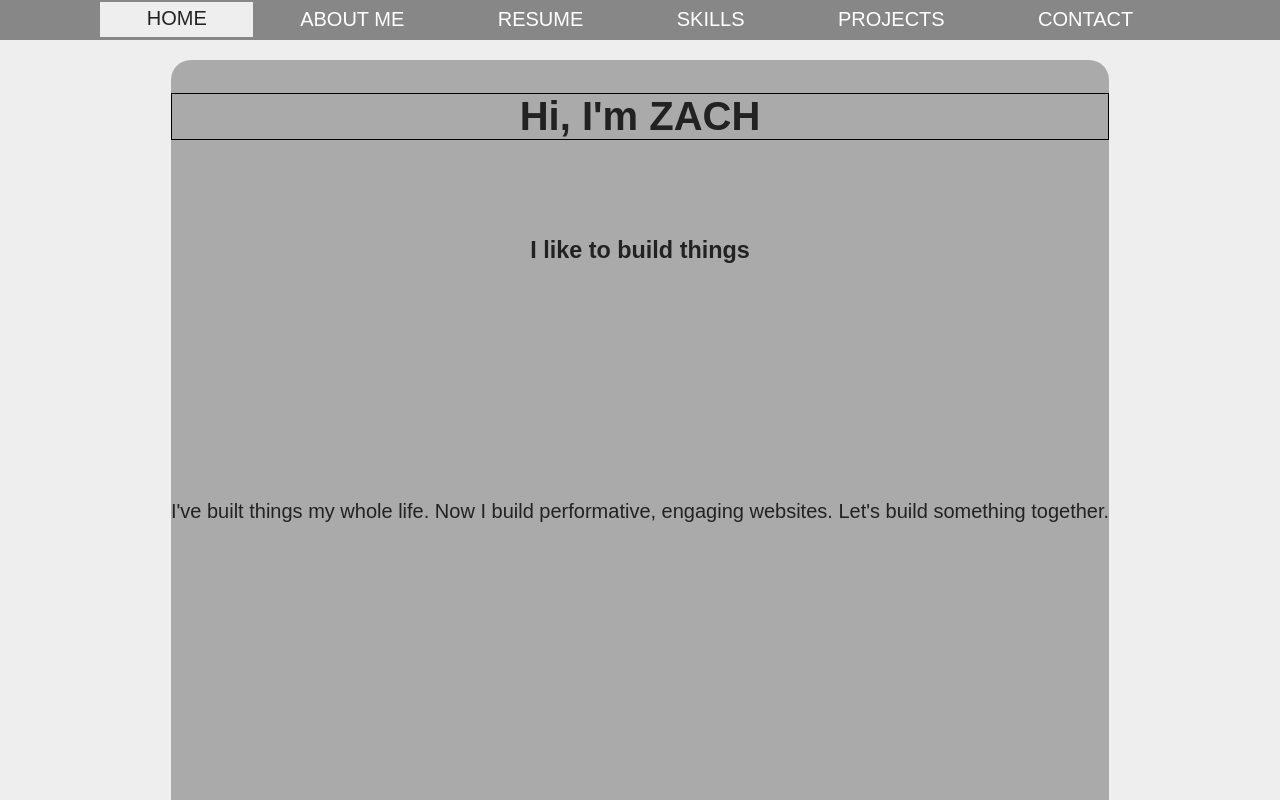
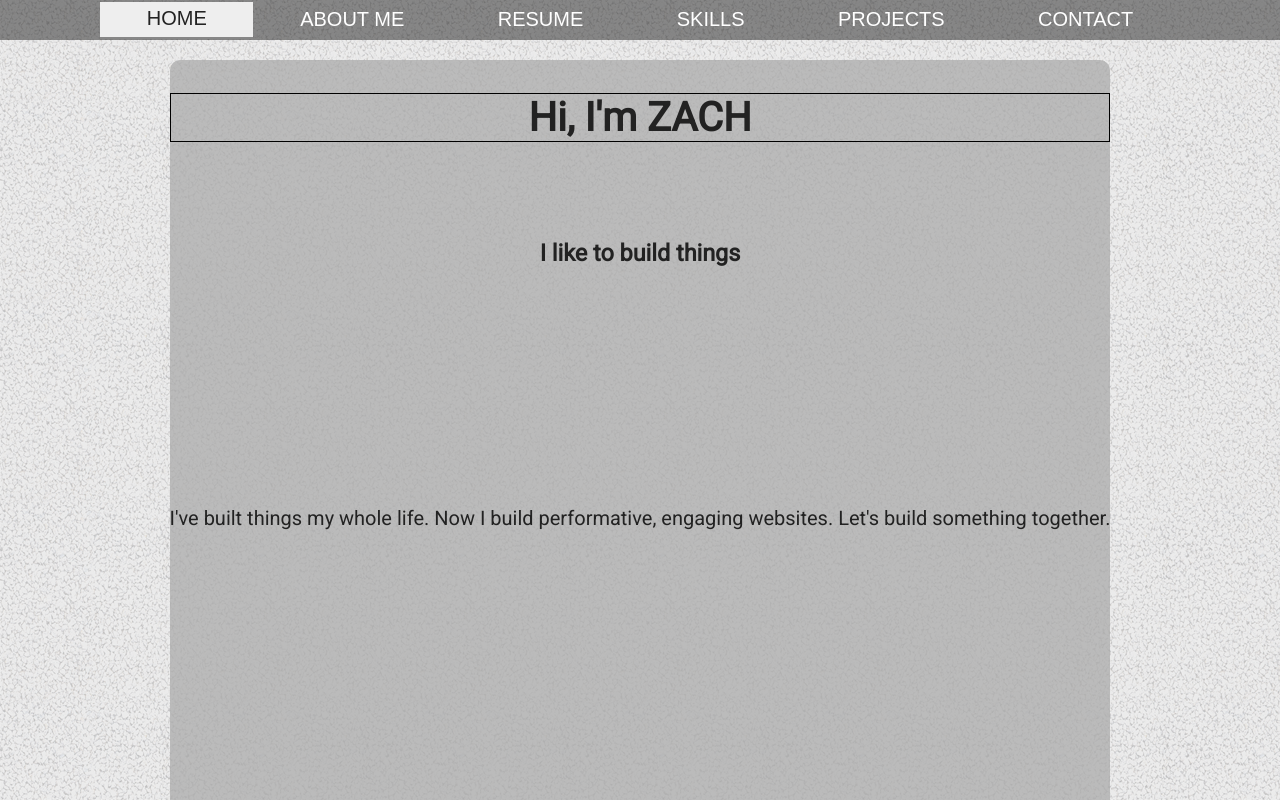
Before and after one commit to zvansom/Portfolio, a React (Create React App) app: page / in a window 1280 px wide. Shown: the top 800 px of the page. Built offline with nearby package versions, Linux system fonts and the light colour scheme.

Commit message:
Added background pattern

```diff
--- a/public/index.html
+++ b/public/index.html
@@ -10,6 +10,7 @@
     -->
     <link rel="manifest" href="%PUBLIC_URL%/manifest.json">
     <link rel="shortcut icon" href="%PUBLIC_URL%/favicon.ico">
+    <link href="https://fonts.googleapis.com/css?family=Roboto" rel="stylesheet">
     <!--
       Notice the use of %PUBLIC_URL% in the tags above.
       It will be replaced with the URL of the `public` folder during the build.
--- a/src/App.css
+++ b/src/App.css
@@ -2,8 +2,13 @@
   font-size: 10px;
 }
 
+html {
+  height: 100%;
+}
+
 body {
-  height: 100vh;
+  min-height: 100%;
+  background-image: url(./assets/gravel.png);
   background-color: #eee;
 }
 
@@ -17,12 +22,13 @@ body {
 }
 
 main {
+  background: #aaaaaabc;
+  border-radius: 10px;
+  font-family: 'Roboto', sans-serif;
   max-width: 960px;
   margin: 0 auto;
   font-size: 2rem;
   display: grid;
-  background: #aaa;
-  border-radius: 20px;
   gap: 40px;
 }
 
```
Also changed, not shown: src/assets/gravel.png (added), src/logo.svg (deleted).
